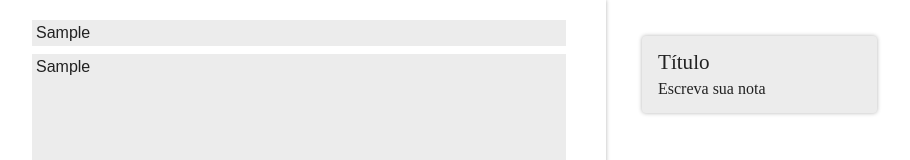
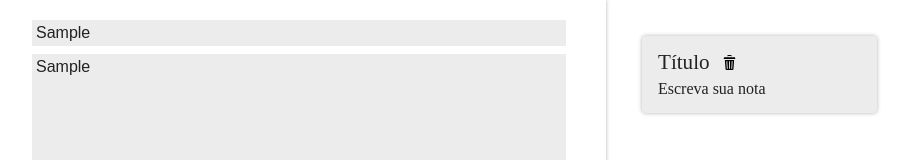
Before and after one commit to bulnes/ceep, a React (Create React App) app: page / in a window 1280 px wide. Both pictures are taken after typing "Sample", "Sample" into the empty fields and a click on the button "Criar Nota". Shown: the top 160 px of the page, without its empty margins (8-918 px from the left). Built offline with nearby package versions, Linux system fonts and the light colour scheme.

Commit message:
task: add remove icon in card note

```diff
--- a/src/components/NoteCard/index.jsx
+++ b/src/components/NoteCard/index.jsx
@@ -1,10 +1,13 @@
 import './styles.css';
+
+import deleteSVG from '../../assets/images/delete.svg';
 
 function NoteCard() {
   return (
     <section className="card-nota">
       <header className="card-nota_cabecalho">
         <h3 className="card-nota_titulo">Título</h3>
+        <img src={deleteSVG} alt="Excluir nota" class="card-nota_icon" />
       </header>
       <p className="card-nota_texto">Escreva sua nota</p>
     </section>
--- a/src/components/NoteCard/styles.css
+++ b/src/components/NoteCard/styles.css
@@ -25,3 +25,8 @@
   font-size: 1.2em;
   margin-right: 12px;
 }
+
+.card-nota_icon {
+  width: 15px;
+  cursor: pointer;
+}
```
Also changed, not shown: src/assets/images/delete.svg (added).
